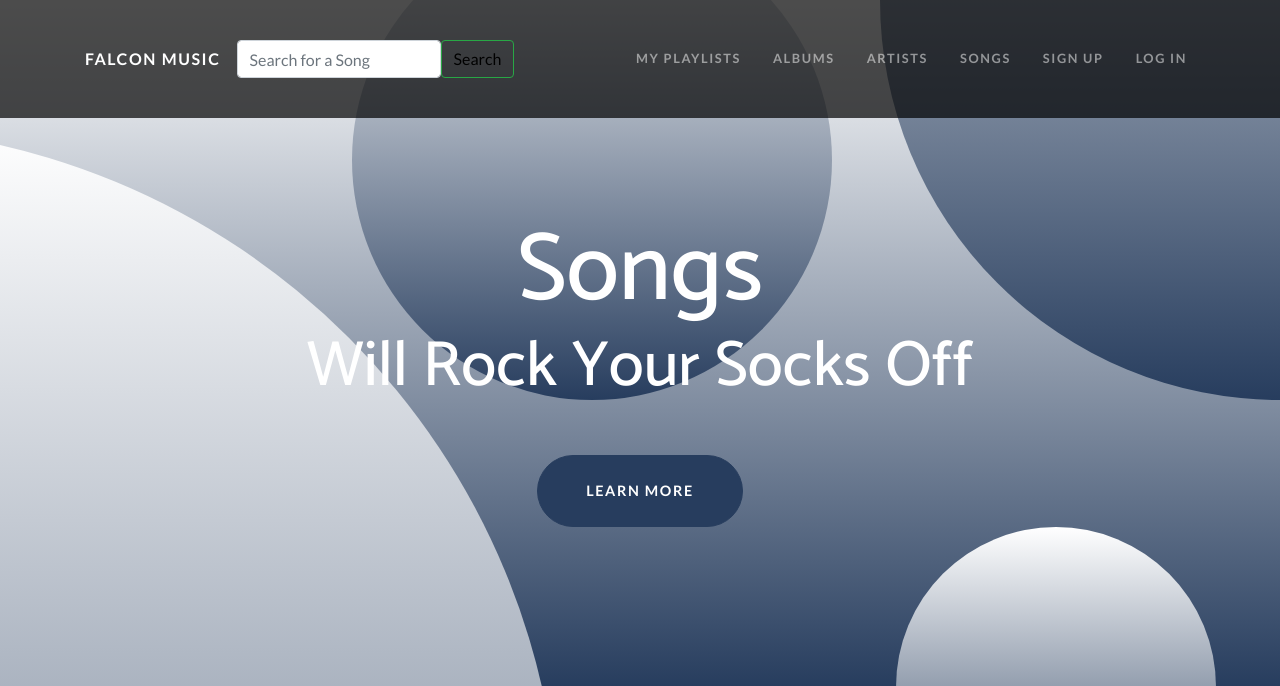
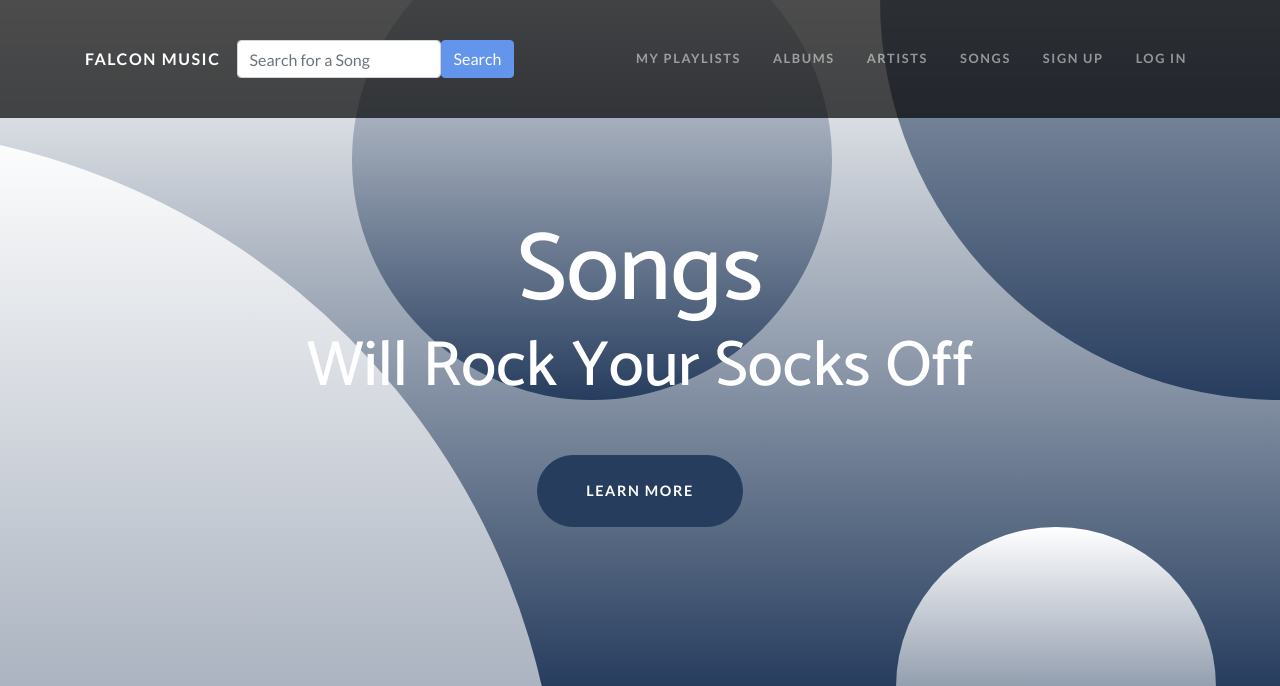
Before and after one commit to da1238/FalconMusic, a PHP site: page /song.html in a window 1280 px wide. Shown: the top 686 px of the page. Run offline with PHP 8.4, Linux system fonts and the light colour scheme.

Commit message:
Search Bar

```diff
--- a/album.html
+++ b/album.html
@@ -34,7 +34,7 @@
         </button>
           <form class="form-inline">
               <input class="form-control mr-sm-6" type="search" placeholder="Search for an Album" aria-label="Search">
-              <button class="btn btn-outline-success my-2 my-sm-4" type="submit" style="color:white" style="background-color: navy">Search</button>
+              <button id="button1" class="btn btn-outline-success my-2 my-sm-4" type="submit">Search</button>
           </form>
         <div class="collapse navbar-collapse" id="navbarResponsive">
           <ul class="navbar-nav ml-auto">
--- a/artist.html
+++ b/artist.html
@@ -34,7 +34,7 @@
         </button>
         <form class="form-inline">
           <input class="form-control mr-sm-6" type="search" placeholder="Search for an Artist" aria-label="Search">
-          <button class="btn btn-outline-success my-2 my-sm-4" type="submit" style="color:black;">Search</button>
+          <button id="button1" class="btn btn-outline-success my-2 my-sm-4" type="submit">Search</button>
         </form>
         <div class="collapse navbar-collapse" id="navbarResponsive">
           <ul class="navbar-nav ml-auto">
--- a/css/falconmusic.css
+++ b/css/falconmusic.css
@@ -280,3 +280,12 @@ header.masthead .bg-circle-4 {
 input[type="radio"] {
     margin-right: 5px;
 }
+#button1 {
+    color: white;
+    background-color: cornflowerblue;
+    border-color: cornflowerblue;
+}
+#button1:hover {
+    background-color: #273d5e;
+    border-color:#273d5e;
+}
--- a/song.html
+++ b/song.html
@@ -34,7 +34,7 @@
         </button>
         <form class="form-inline">
           <input class="form-control mr-sm-6" type="search" placeholder="Search for a Song" aria-label="Search">
-          <button class="btn btn-outline-success my-2 my-sm-4" type="submit" style="color:black;">Search</button>
+          <button id="button1" class="btn btn-outline-success my-2 my-sm-4" type="submit" >Search</button>
         </form>
         <div class="collapse navbar-collapse" id="navbarResponsive">
           <ul class="navbar-nav ml-auto">
```
